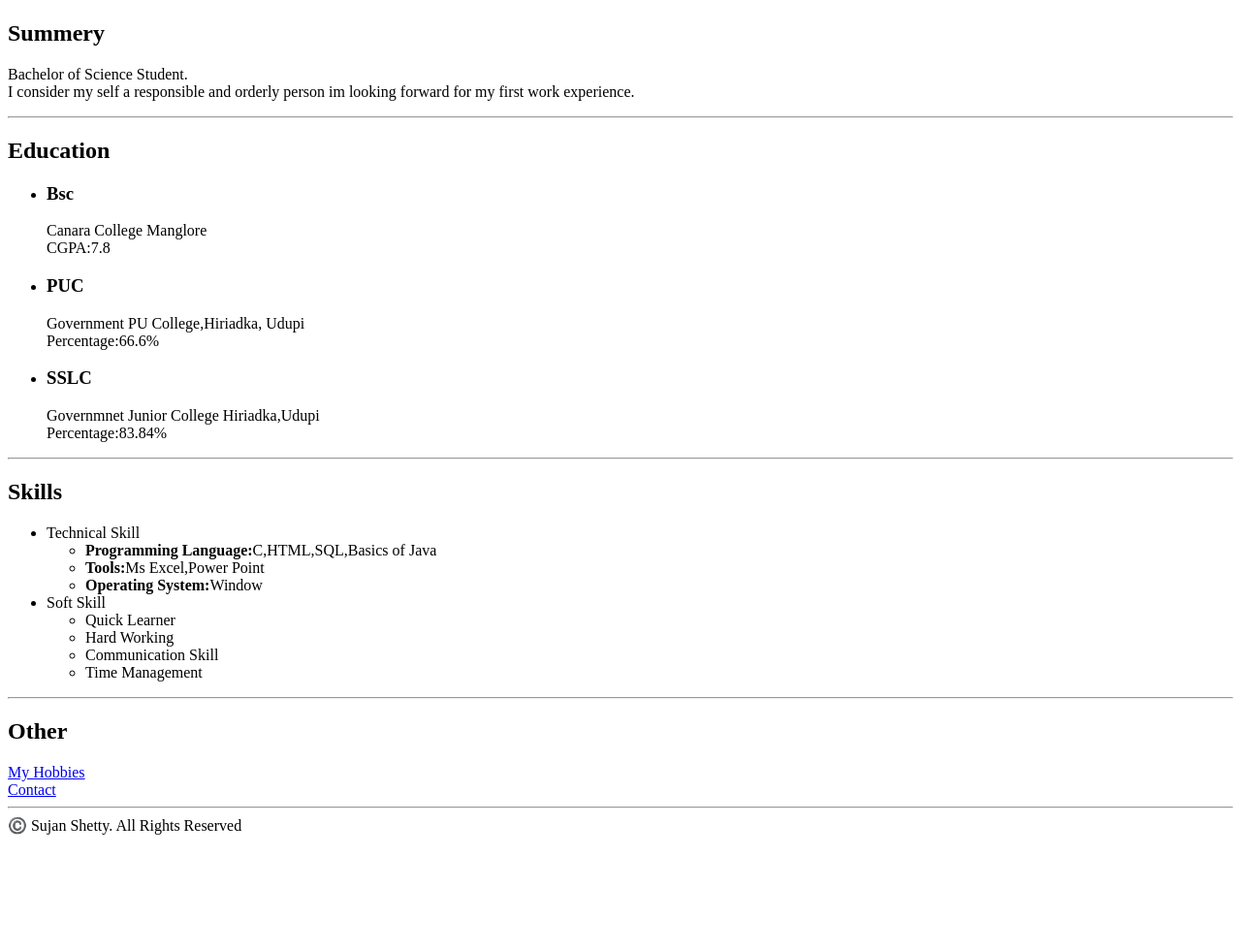
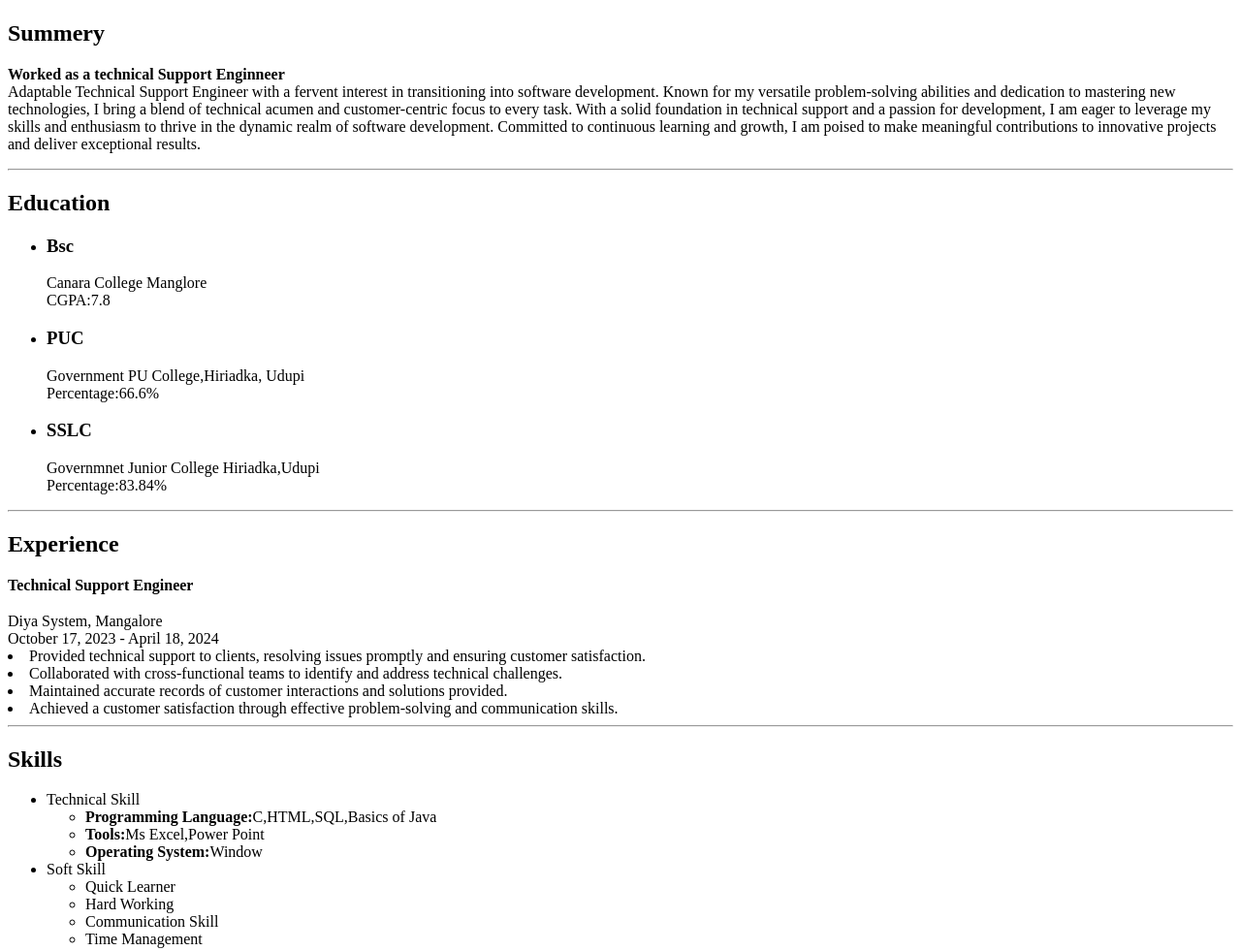
Before and after one commit to SujanShettyy/resume.html, a plain HTML site: page index.html in a window 1280 px wide. Shown: the part 283-1264 px from the top of the page at 97% size. Before the commit the page ends 1152 px from the top, so only its background shows below. Drawn offline with Linux system fonts and the light colour scheme.

Commit message:
index.html

```diff
--- a/index.html
+++ b/index.html
@@ -7,9 +7,15 @@
             <h1>Sujan Shetty</h1>
             <img src="./Image/sujan.jpg" height="200" alt="Sujan's Photo">
             <h2>Summery</h2>
-            <p>Bachelor of Science Student.<br />
-                I consider my self a responsible and orderly person im
-                looking forward for my first work experience.
+            <p><b>Worked as a technical Support Enginneer</b><br />
+                Adaptable Technical Support Engineer with a fervent interest in transitioning into software
+                development. Known for my versatile problem-solving abilities and dedication to mastering new
+                technologies, I bring a blend of technical acumen and customer-centric focus to every task. With a
+                solid foundation in technical support and a passion for development, I am eager to leverage my skills
+                and enthusiasm to thrive in the dynamic realm of software development. Committed to continuous
+                learning and growth, I am poised to make meaningful contributions to innovative projects and
+                deliver exceptional results.
+
             </p>
             <hr />
             <h2>Education</h2>
@@ -21,6 +27,18 @@
                 Hiriadka,Udupi<br/>
                 Percentage:83.84%</li></ul>
             <hr/>
+            <h2>Experience</h2>
+            <h3></h3><b>Technical Support Engineer</b><h3></h3>
+            Diya System, Mangalore<br>
+            October 17, 2023 - April 18, 2024</h2>
+            <li>Provided technical support to clients, resolving issues promptly and ensuring customer
+                satisfaction.<li>Collaborated with cross-functional teams to identify and address technical challenges.
+                    <li>Maintained accurate records of customer interactions and solutions provided.<li>
+                        Achieved a customer satisfaction through effective problem-solving and communication
+skills.
+                    </li>
+                </li>
+            <hr>
             <h2>Skills</h2>
             <ul>
                 <li>Technical Skill</li>
```
